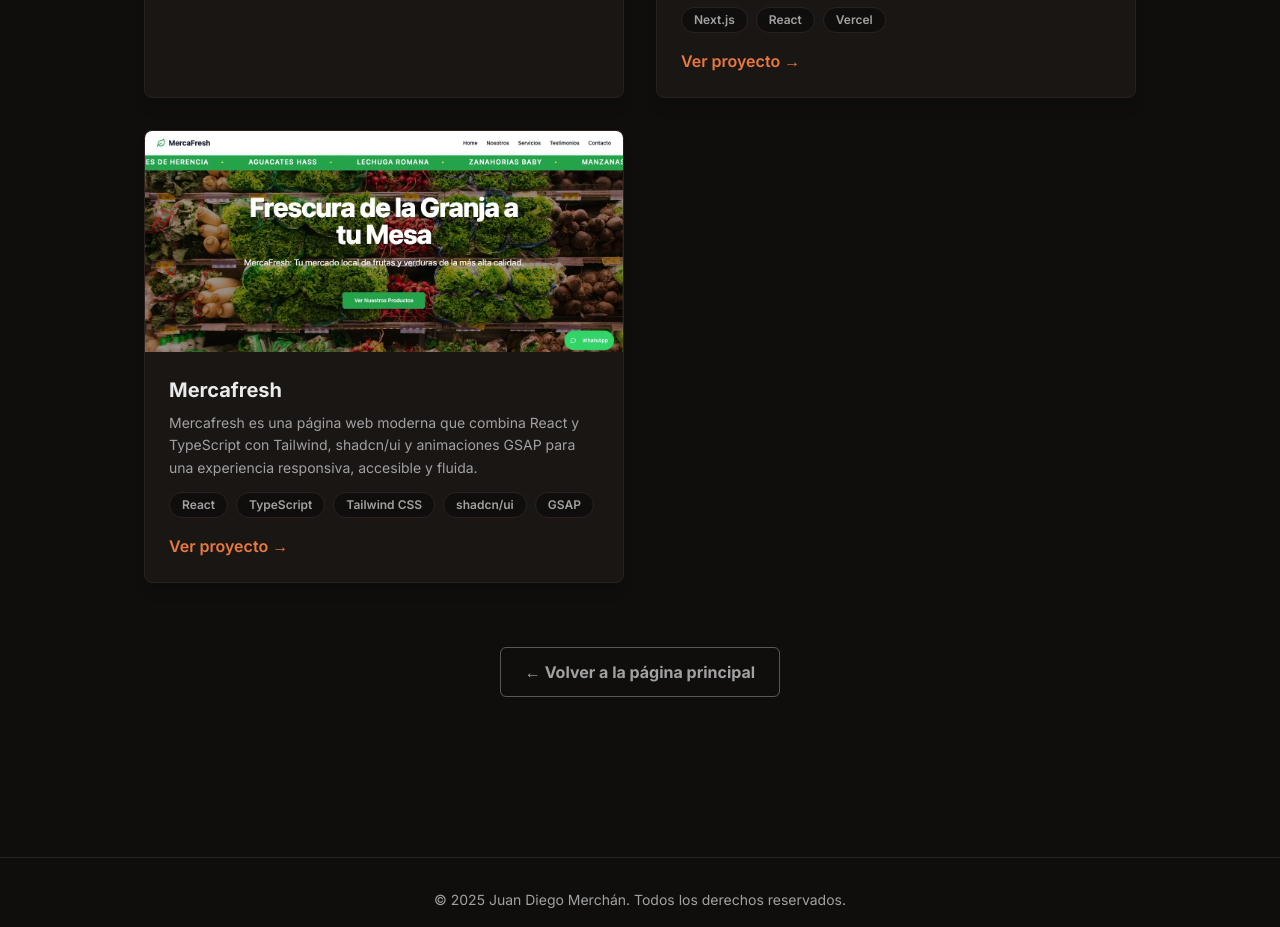
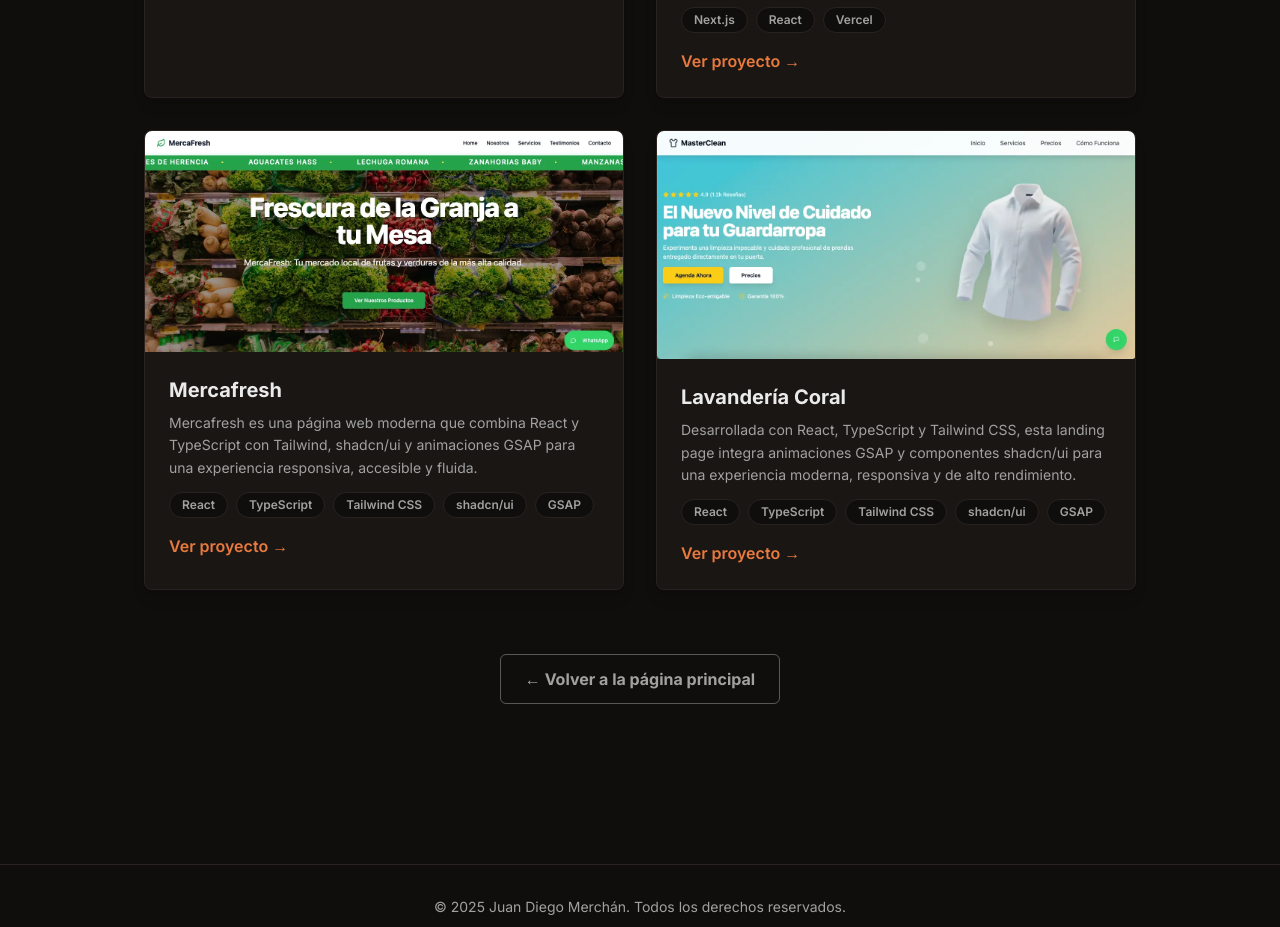
Before and after one commit to Juandmj82/juandiegodev, a Next.js app in the folder nuevo-portafolio-next/: page /productos in a window 1280 px wide. Shown: the part 2020-2947 px from the top of the page. Built offline with nearby package versions, Linux system fonts and the light colour scheme.

Commit message:
feat: Add Lavandería MasterClean to digital products catalog

```diff
--- a/nuevo-portafolio-next/src/data/products.js
+++ b/nuevo-portafolio-next/src/data/products.js
@@ -56,5 +56,12 @@
     stack: ["React", "TypeScript", "Tailwind CSS", "shadcn/ui", "GSAP"],
     liveUrl: "https://mercafresh.vercel.app/",
     description: "Mercafresh es una página web moderna que combina React y TypeScript con Tailwind, shadcn/ui y animaciones GSAP para una experiencia responsiva, accesible y fluida."
+  },
+  {
+    title: "Lavandería Coral",
+    imageUrl: "/products/lavanderia.webp",
+    stack: ["React", "TypeScript", "Tailwind CSS", "shadcn/ui", "GSAP"],
+    liveUrl: "https://lavanderia-coral.vercel.app/",
+    description: "Desarrollada con React, TypeScript y Tailwind CSS, esta landing page integra animaciones GSAP y componentes shadcn/ui para una experiencia moderna, responsiva y de alto rendimiento."
   }
 ];
```
Also changed, not shown: nuevo-portafolio-next/public/products/lavanderia.webp (added).
